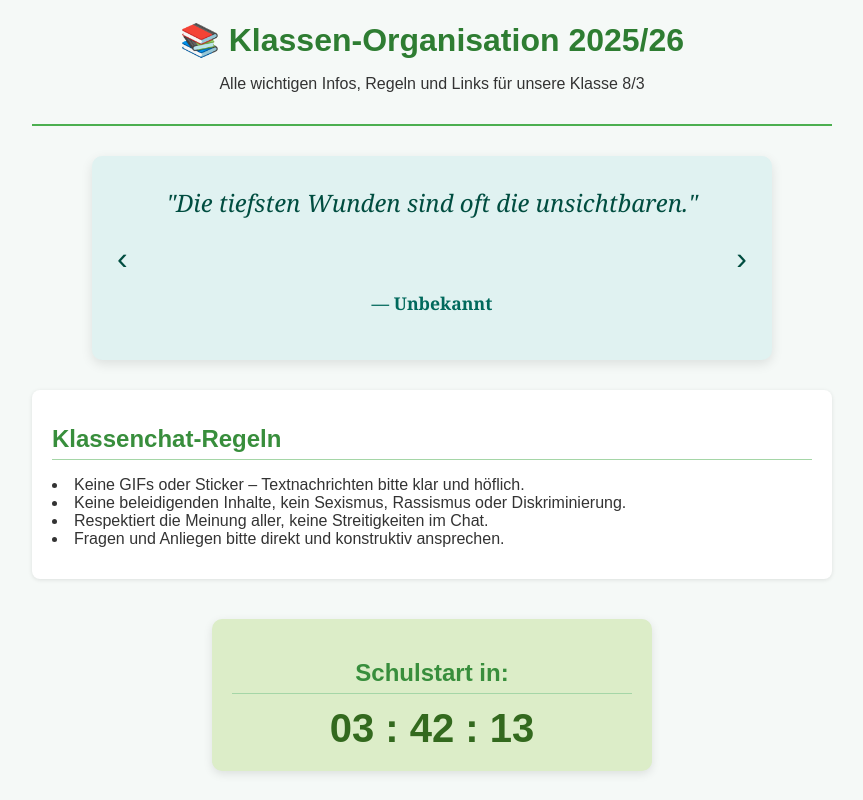
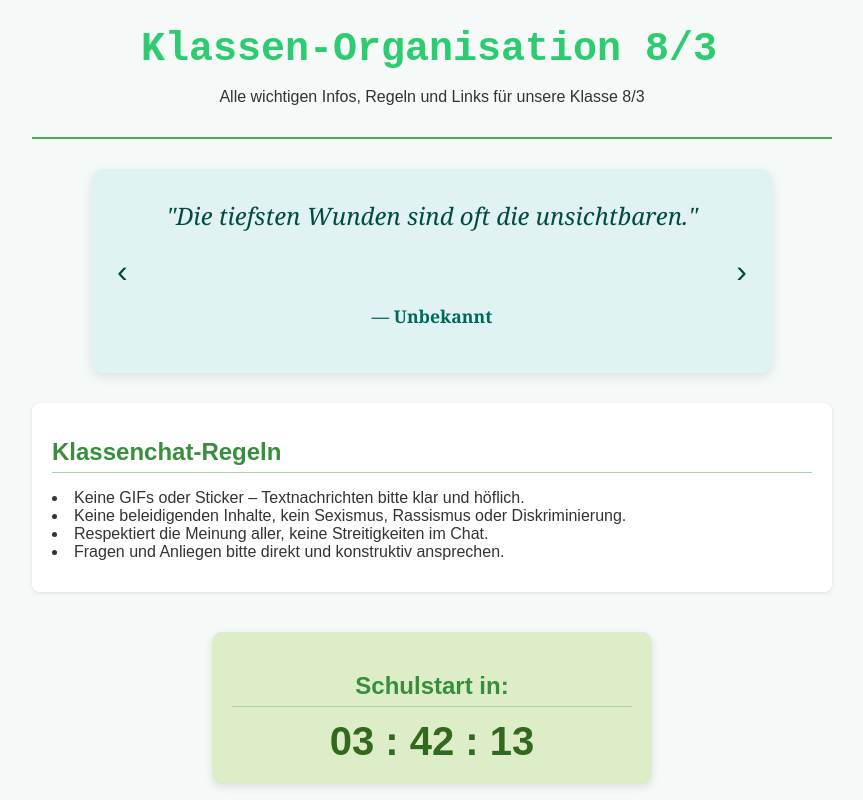
Before and after one commit to m0risss/8.3, a plain HTML site: page index.html in a window 1280 px wide. Shown: the top 800 px of the page, without its empty margins (208-1071 px from the left). Drawn offline with Linux system fonts and the light colour scheme.

Commit message:
Update index.html

```diff
--- a/index.html
+++ b/index.html
@@ -110,13 +110,35 @@
 .nav-btn:hover {
   color: #00796b;
 }
+#animated-title {
+  font-family: 'Courier New', monospace;
+  font-size: 2.5em;
+  color: #2ecc71; /* Grün-Ton */
+  white-space: nowrap;
+  overflow: hidden;
+  border-right: .15em solid #2ecc71;
+  animation: typing 3s steps(30, end), blink-caret .7s step-end infinite;
+}
+
+/* Schreib-Animation */
+@keyframes typing {
+  from { width: 0 }
+  to { width: 100% }
+}
+
+/* Blinkender Cursor */
+@keyframes blink-caret {
+  from, to { border-color: transparent }
+  50% { border-color: #2ecc71 }
+}
 
   </style>
 </head>
 <body>
 
 <header>
-  <h1>📚 Klassen-Organisation 2025/26</h1>
+  <h1 id="animated-title">Klassen-Organisation 8/3</h1>
+
   <p>Alle wichtigen Infos, Regeln und Links für unsere Klasse 8/3</p>
 </header>
 <section id="quote-slider" class="quote-slider">
```
